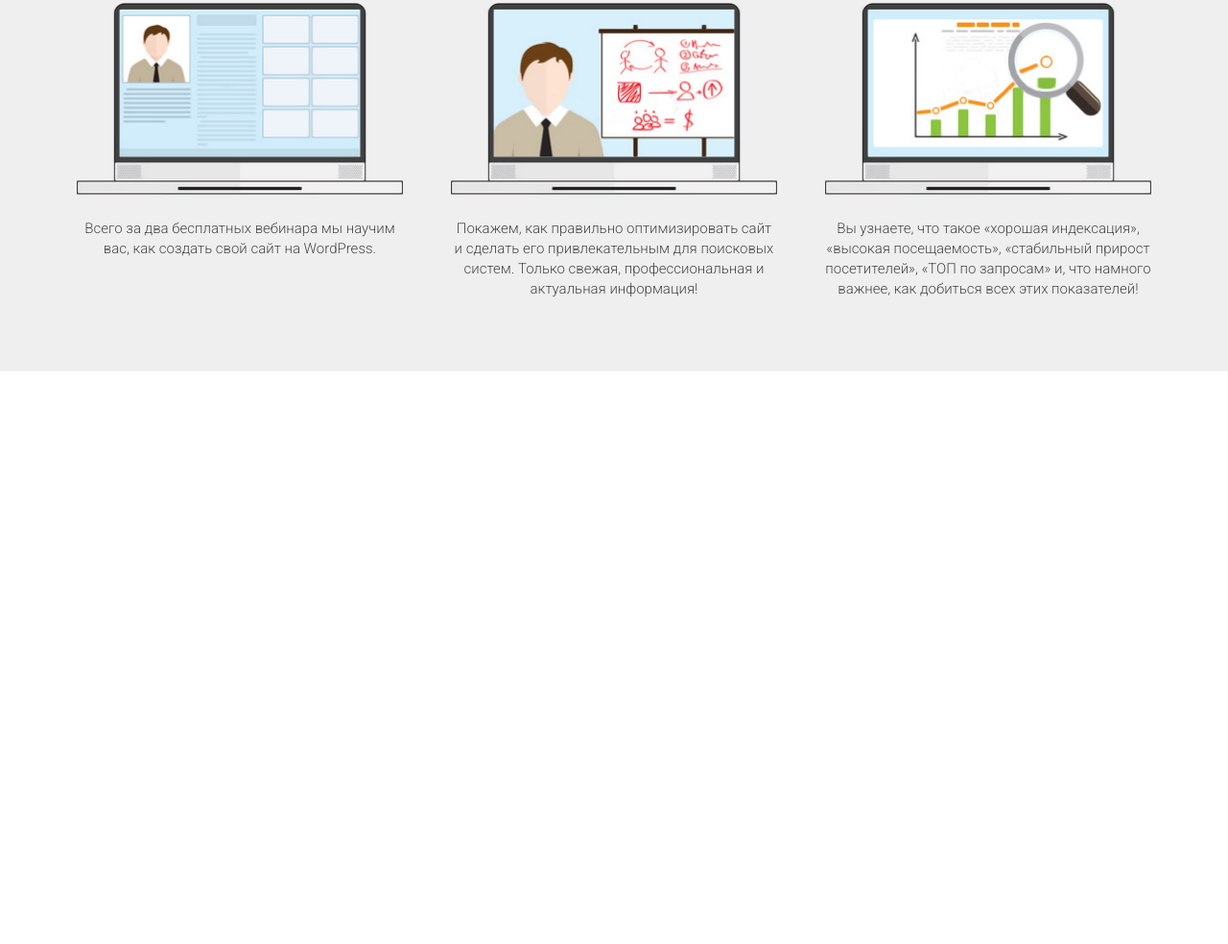
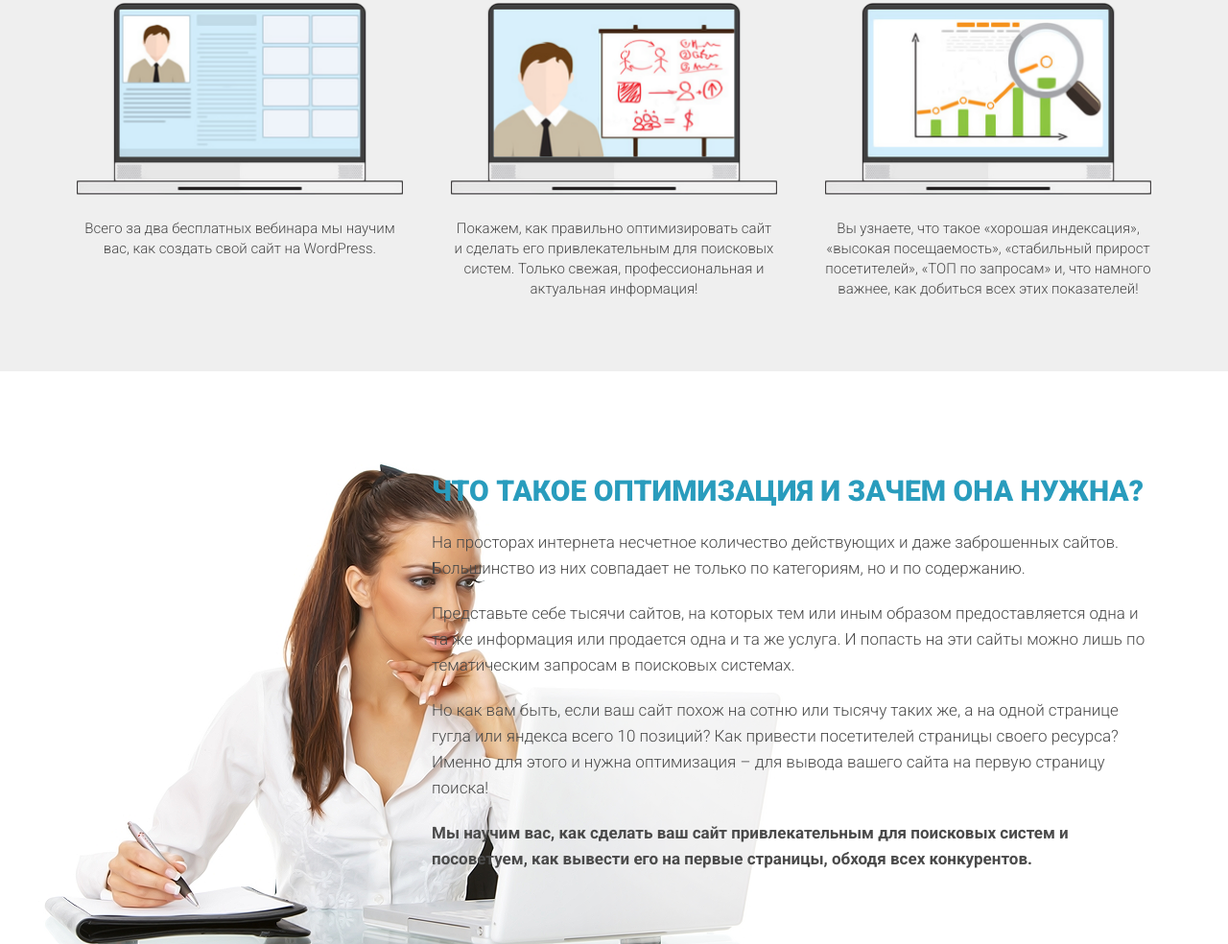
Before and after one commit to cossackvlad/wordpress, a plain HTML site: page index.html in a window 1280 px wide. Shown: the part 1008-1992 px from the top of the page at 96% size. Before the commit the page ends 1395 px from the top, so only its background shows below. Drawn offline with Linux system fonts and the light colour scheme.

Commit message:
add optimization block

```diff
--- a/index.html
+++ b/index.html
@@ -79,6 +79,20 @@
             </div>
         </section>
 
+        <section class="optimization">
+            <div class="container">
+                <div class="optimization__wrapper">
+                    <div class="optimization__wrapper__content">
+                        <h2>Что такое оптимизация и зачем она нужна?</h2>
+                        <p>На просторах интернета несчетное количество действующих и даже заброшенных сайтов. Большинство из них совпадает не только по категориям, но и по содержанию.</p>
+                        <p>Представьте себе тысячи сайтов, на которых тем или иным образом предоставляется одна и та же информация или продается одна и та же услуга. И попасть на эти сайты можно лишь по тематическим запросам в поисковых системах.</p>
+                        <p>Но как вам быть, если ваш сайт похож на сотню или тысячу таких же, а на одной странице гугла или яндекса всего 10 позиций? Как привести посетителей страницы своего ресурса? Именно для этого и нужна оптимизация – для вывода вашего сайта на первую страницу поиска!</p>
+                        <p class="p-bold">Мы научим вас, как сделать ваш сайт привлекательным для поисковых систем и посоветуем, как вывести его на первые страницы, обходя всех конкурентов.</p>
+                    </div>
+                </div>
+            </div>
+        </section>
+
     </div>
 
 </body>
--- a/scss/_media.scss
+++ b/scss/_media.scss
@@ -44,6 +44,18 @@
                     img {
                         width: fit-content;
                     }
+                }
+            }
+        }
+    }
+
+    // Optimization
+    .optimization {
+        &__wrapper {
+            &__content {
+                h2 {
+                    font-size: 25px;
+                    line-height: 25px;
                 }
             }
         }
@@ -98,6 +110,20 @@
             }
         }
     }
+
+    // Optimization
+    .optimization {
+        background: url(../img/woman_bg.png) -190% bottom no-repeat;
+        &__wrapper {
+            &__content {
+                margin-top: 60px;
+                h2 {
+                    font-size: 30px;
+                    line-height: 30px;
+                }
+            }
+        }
+    }
 }
 
 @media (min-width: 1200px) {
@@ -135,4 +161,9 @@
             }
         }
     }
+
+    // Optimization
+    .optimization {
+        background: url(../img/woman_bg.png) left bottom no-repeat;
+    }
 }
--- /dev/null
+++ b/scss/blocks/_optimization.scss
@@ -0,0 +1,32 @@
+.optimization {
+    margin-top: 50px;
+    padding-bottom: 75px;
+    &__wrapper {
+        display: flex;
+        align-items: flex-end;
+        flex-direction: column;
+        &__content {
+            max-width: 750px;
+
+            h2 {
+                margin-bottom: 25px;
+                font-weight: 900;
+                font-size: 20px;
+                line-height: 25px;
+                text-transform: uppercase;
+                color: #299CBD;
+            }
+            p {
+                margin-bottom: 20px;
+                font-weight: 300;
+                font-size: 17px;
+                line-height: 27px;
+                color: #4A4A4A;
+                &.p-bold {
+                    font-weight: 700;
+                    margin-bottom: 0;
+                }
+            }
+        }
+    }
+}
--- a/scss/style.scss
+++ b/scss/style.scss
@@ -64,5 +64,6 @@ h1, h2, h3, h4, h5, h6 {
 
 @import 'blocks/promo';
 @import 'blocks/intensive';
+@import 'blocks/optimization';
 
 @import 'media';
```
Also changed, not shown: css/style.min.css, img/woman_bg.png (added).
